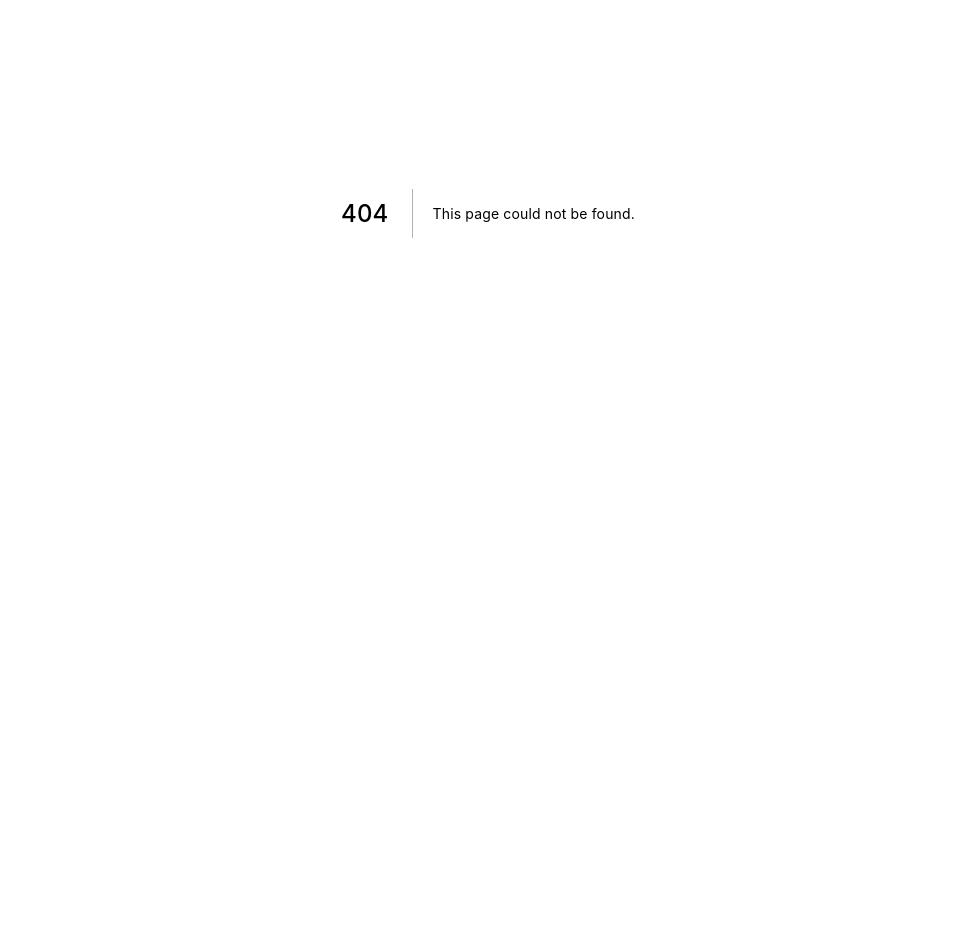
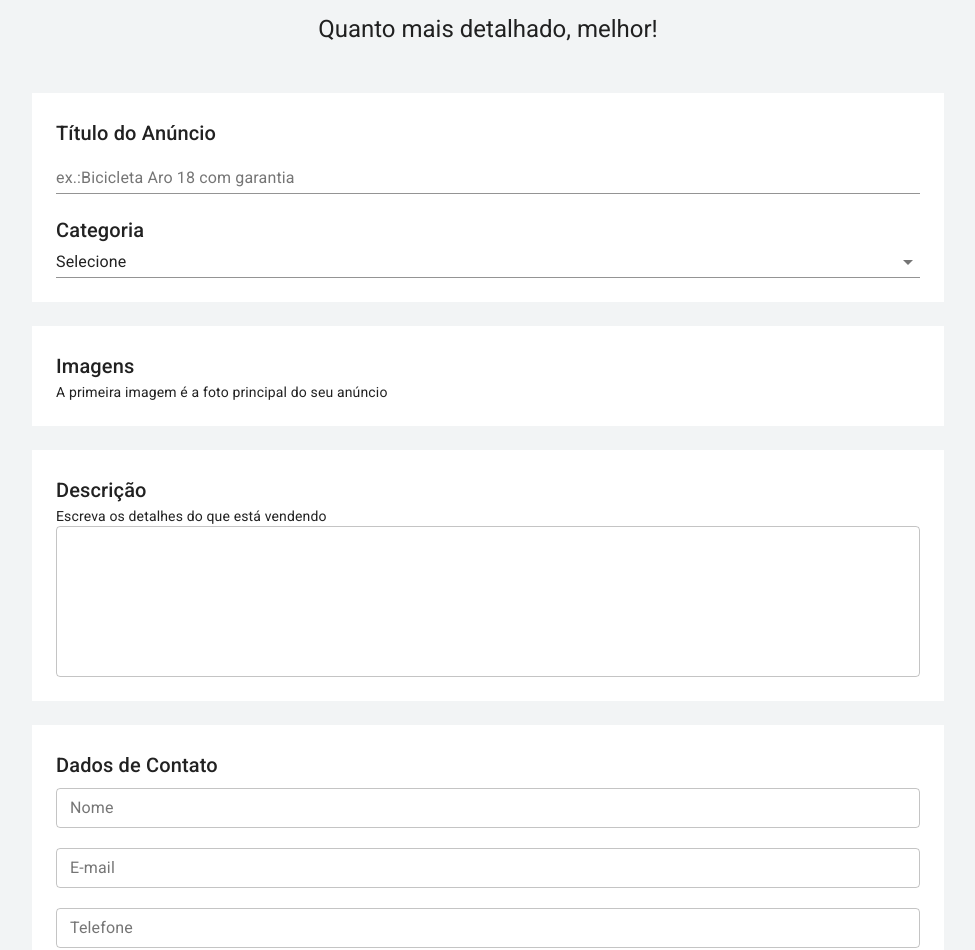
Before and after one commit to brenopapalardi/anunx, a Next.js app: page /user/publish in a window 1280 px wide. Before the commit this address had no page. Shown: the part 187-1137 px from the top of the page, without its empty margins (152-1127 px from the left). Before the commit the page ends 800 px from the top, so only its background shows below. Built offline with nearby package versions, Linux system fonts and the light colour scheme.

Commit message:
adicionando pagina de publicar anúncio

```diff
--- a/pages/user/dashboard.js
+++ b/pages/user/dashboard.js
@@ -2,8 +2,8 @@ import {
   Button,
   Card,
   CardActions,
+  CardMedia,
   CardContent,
-  CardMedia,
   Container,
   Grid,
   Typography
--- /dev/null
+++ b/pages/user/publish.js
@@ -0,0 +1,151 @@
+import { Container , Typography, Box, TextField, Select, Button} from '@material-ui/core'
+import { makeStyles } from '@material-ui/core/styles'
+
+import TemplateDefault from '../../src/templates/Default'
+
+const useStyles = makeStyles((theme) => ({
+    container: {
+            padding: theme.spacing(8,0,6)
+        },
+    boxContainer: {
+        paddingBottom:theme.spacing(3)
+        },
+    box: {
+            backgroundColor: theme.palette.background.white,
+            padding:theme.spacing(3),
+         }
+
+}))
+
+const Publish = () => {
+    const classes = useStyles()
+
+
+    return (
+    <TemplateDefault>
+        <Container maxWidth="sm" className={classes.container}>
+            <Typography component="h1" variant="h2" align="center" color="textPrimary">
+                Publicar Anúncio
+            </Typography>
+            <Typography component="h5" variant="h5" align="center" color="textPrimary">
+                Quanto mais detalhado, melhor!
+            </Typography>
+        </Container>
+
+        <Container maxWidth="md" className={classes.boxContainer}>
+            <Box className={classes.box}>
+                <Typography component="h6" variant="h6"  color="textPrimary">
+                    Título do Anúncio
+                </Typography>
+                <TextField
+                    label="ex.:Bicicleta Aro 18 com garantia"
+                    size="small"
+                    fullWidth
+                />
+
+                <br /><br />
+                <Typography component="h6" variant="h6" color="textPrimary">
+                    Categoria
+                </Typography>
+                <Select
+                    native
+                    value=""
+                    fullWidth
+                    onChange={() =>{}}
+                    inputProps={{
+                        name:'age',
+                    }}
+                >
+                <option value="">Selecione</option>
+                <option value={1}>Bebê e Criança</option>
+                <option value={2}>Agricultura</option>
+                <option value={3}>Moda</option>
+                <option value={3}>Carros,Motos e Barcos</option>
+                <option value={3}>Serviços</option>
+                <option value={3}>Lazer</option>
+                <option value={3}>Animais</option>
+                <option value={3}>Móveis, Casa e Jardim</option>
+                <option value={3}>Imóveis</option>
+                <option value={3}>Equipamentos e Ferramentas</option>
+                <option value={3}>Celulares e Tablets</option>
+                <option value={3}>Esporte</option>
+                <option value={3}>Tecnologia</option>
+                <option value={3}>Emprego</option>
+                <option value={3}>Outros</option>
+                </Select>
+
+            </Box>
+         </Container>
+
+        <Container maxWidth="md" className={classes.boxContainer}>
+                <Box className={classes.box}>
+                    <Typography component="h6" variant="h6" color="textPrimary">
+                    Imagens
+                     </Typography>
+                     <Typography component="h6" variant="body2" color="textPrimary">
+                    A primeira imagem é a foto principal do seu anúncio
+                     </Typography>
+
+                </Box>
+        </Container>
+
+        <Container maxWidth="md" className={classes.boxContainer}>
+                <Box className={classes.box}>
+                    <Typography component="h6" variant="h6" color="textPrimary">
+                    Descrição
+                     </Typography>
+                     <Typography component="h6" variant="body2" color="textPrimary">
+                    Escreva os detalhes do que está vendendo
+                     </Typography>
+                     <TextField
+                     multiline
+                     rows={6}
+                     variant="outlined"
+                     fullWidth
+                     />
+                </Box>
+        </Container>
+
+           <Container maxWidth="md" className={classes.boxContainer}>
+                <Box className={classes.box}>
+                    <Typography component="h6" variant="h6" color="textPrimary" gutterBottom>
+                    Dados de Contato
+                    </Typography>
+
+                    <TextField
+                        label="Nome"
+                        variant="outlined"
+                        size="small"
+                        fullWidth
+                        />
+                        <br /><br />
+                    <TextField
+                        label="E-mail"
+                        variant="outlined"
+                        size="small"
+                        fullWidth
+                        />
+                        <br /><br />
+
+                    <TextField
+                        label="Telefone"
+                        variant="outlined"
+                        size="small"
+                        fullWidth
+                        />
+                        <br /><br />
+                </Box>
+        </Container>
+
+        <Container maxWidth="md" className={classes.boxContainer}>
+            <Box textAlign="right">
+                <Button variant="contained" color="primary">
+                    Publicar Anúncio
+                </Button>
+            </Box>
+        </Container>
+    </TemplateDefault>
+    )
+}
+
+export default Publish
--- a/src/theme.js
+++ b/src/theme.js
@@ -1,9 +1,13 @@
-import { createMuiTheme} from '@material-ui/core/styles'
+import { createTheme } from '@material-ui/core/styles'
 
-const theme = createMuiTheme({
-    pallete: {
+const theme = createTheme({
+    palette: {
         primary: {
             main: '#000000',
+        },
+        background: {
+            default: 'rgb(242, 244, 245)',
+            white: '#ffffff'
         }
     }
 })
```
